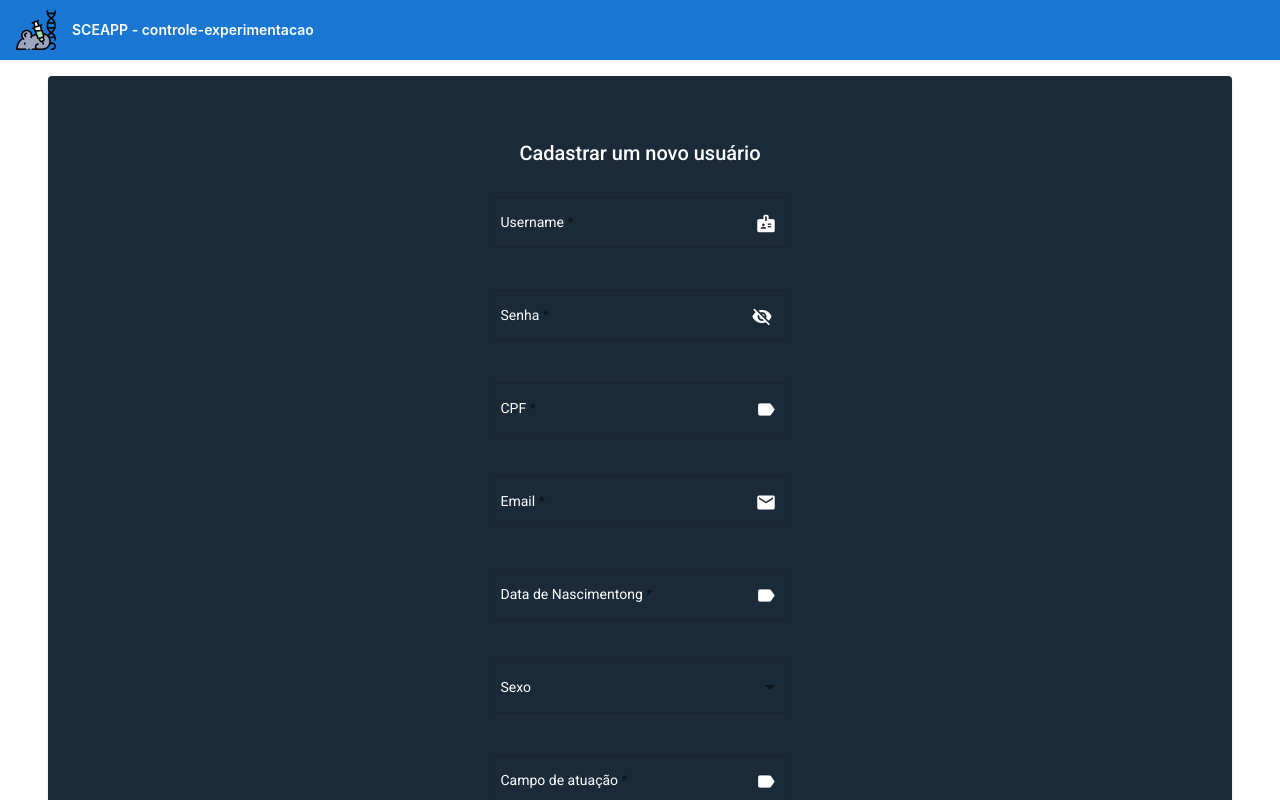
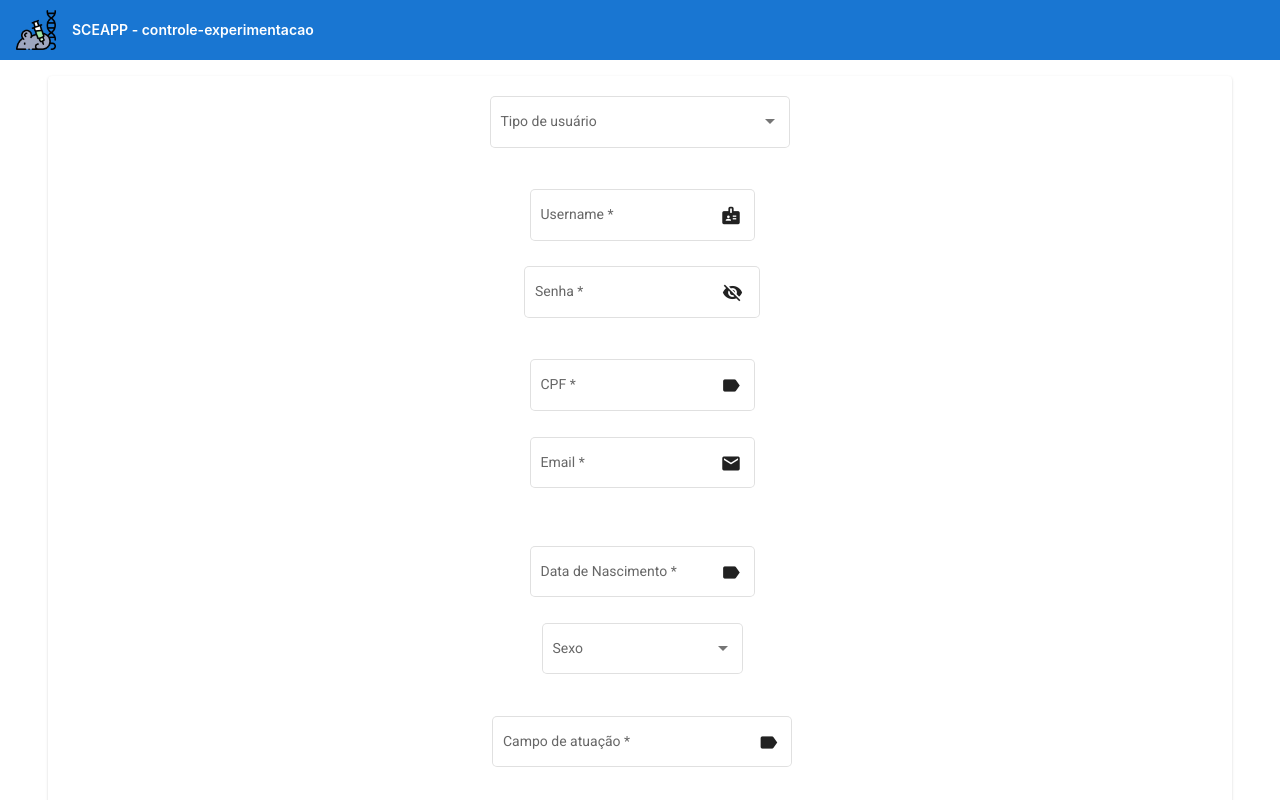
Before and after one commit to eduardojnr/Projeto-de-Engenharia, an Angular app in the folder controle-experimentacao/: page /cadastro in a window 1280 px wide. Shown: the top 800 px of the page. Built offline with nearby package versions, Linux system fonts and the light colour scheme.

Commit message:
alterando organização da tela de cadastro // adicionando campo tipo de usuario

```diff
--- a/controle-experimentacao/src/app/screens/cadastro/cadastro.component.html
+++ b/controle-experimentacao/src/app/screens/cadastro/cadastro.component.html
@@ -2,7 +2,7 @@
 
   <mat-card class="login-card">
 
-    <mat-grid-list cols="3" rowHeight="930px">
+    <mat-grid-list cols="3" rowHeight="790px">
 
       <!-- coluna 1 -->
       <mat-grid-tile></mat-grid-tile>
@@ -17,20 +17,27 @@
             </h2>
           </div>
 
+          <div class="card-container">
+            <mat-form-field appearance="outline" style="width: 300px;">
+              <mat-label>Tipo de usuário</mat-label>
+              <mat-select>
+                <mat-option value="Masculino">Secretária</mat-option>
+                <mat-option value="Feminino">Pesquisador</mat-option>
+              </mat-select>
+            </mat-form-field>
+          </div>
+
           <!-- campo 1 -->
           <div class="card-container">
-            <mat-form-field appearance="outline" style="width: 300px;">
+            <mat-form-field appearance="outline" style="width: 300px;" style="float: left; margin-left: 5px;">
               <mat-label>
                 Username
               </mat-label>
               <input matInput placeholder="" required>
               <mat-icon matSuffix>badge</mat-icon>
             </mat-form-field>
-          </div>
 
-          <!-- campo 2 -->
-          <div class="card-container">
-            <mat-form-field appearance="outline" style="width: 300px;">
+            <mat-form-field appearance="outline" style="width: 300px;"  style="float: left; margin-left: 5px;">
               <mat-label>
                 Senha
               </mat-label>
@@ -45,16 +52,13 @@
 
           <!-- campo 3 -->
           <div class="card-container">
-            <mat-form-field appearance="outline" style="width: 300px;">
+            <mat-form-field appearance="outline" style="width: 300px;"  style="float: left; margin-left: 5px;">
               <mat-label>CPF</mat-label>
               <input matInput placeholder="" maxlength="11" required>
               <mat-icon matSuffix>label</mat-icon>
             </mat-form-field>
-          </div>
 
-          <!-- campo 4 -->
-          <div class="card-container">
-            <mat-form-field appearance="outline" style="width: 300px;">
+            <mat-form-field appearance="outline" style="width: 300px;"  style="float: left; margin-left: 5px;">
               <mat-label>Email</mat-label>
               <input matInput placeholder="sam.porter@bridges.com" [formControl]="email" required/>
               <mat-error *ngIf="email.invalid">{{getErrorMessage()}}</mat-error>
@@ -62,12 +66,26 @@
             </mat-form-field>
           </div>
 
+          <!-- campo 4 -->
+          <div class="card-container">
+
+          </div>
+
           <!-- campo 5 -->
           <div class="card-container">
-            <mat-form-field appearance="outline" style="width: 300px;">
-              <mat-label>Data de Nascimentong <s></s></mat-label>
+            <mat-form-field appearance="outline" style="width: 300px;"  style="float: left; margin-left: 5px;">
+              <mat-label>Data de Nascimento</mat-label>
               <input matInput placeholder="" required>
               <mat-icon matSuffix>label</mat-icon>
+            </mat-form-field>
+
+            <mat-form-field appearance="outline" style="width: 300px;"  style="float: left; margin-left: 5px;">
+              <mat-label>Sexo</mat-label>
+              <mat-select>
+                <mat-option value="Masculino">Masculino</mat-option>
+                <mat-option value="Feminino">Feminino</mat-option>
+                <mat-option value="Outro">Outro</mat-option>
+              </mat-select>
             </mat-form-field>
           </div>
           <!--
@@ -80,21 +98,9 @@
             </mat-form-field>
           </div> -->
 
-          <!-- campo 6 -->
-          <div class="card-container">
-            <mat-form-field appearance="outline" style="width: 300px;">
-              <mat-label>Sexo</mat-label>
-              <mat-select>
-                <mat-option value="Masculino">Masculino</mat-option>
-                <mat-option value="Feminino">Feminino</mat-option>
-                <mat-option value="Outro">Outro</mat-option>
-              </mat-select>
-            </mat-form-field>
-          </div>
-
           <!-- campo 7 -->
           <div class="card-container">
-            <mat-form-field appearance="outline" style="width: 300px;">
+            <mat-form-field appearance="outline" style="float: left; margin-left: 5px; width: 300px;" >
               <mat-label>Campo de atuação</mat-label>
               <input matInput placeholder="" required>
               <mat-icon matSuffix>label</mat-icon>
--- a/controle-experimentacao/src/app/screens/cadastro/cadastro.component.scss
+++ b/controle-experimentacao/src/app/screens/cadastro/cadastro.component.scss
@@ -1,20 +1,25 @@
 .login-card {
   margin-top: 60px;
-  background-color: #1B2A38;
+  // background-color: #1B2A38;
   width: 90%;
 }
 
-.card-part-1 {
-  background: #1B2A38;
+.campos-div {
+  width: 300px;
+  float: left;
 }
 
-mat-label {
-  color: white;
-}
+// .card-part-1 {
+//   background: #1B2A38;
+// }
 
-input {
-  color: white;
-}
+// mat-label {
+//   color: white;
+// }
+
+// input {
+//   color: white;
+// }
 
 // mat-grid-tile {
 //   background: #1B2A38;
@@ -115,7 +120,7 @@ svg.material-icons:not(:last-child) {
   flex-wrap: wrap;
   justify-content: center;
   margin-top: 16px;
-  color: white;
+  // color: white;
 }
 
 .card {
```
